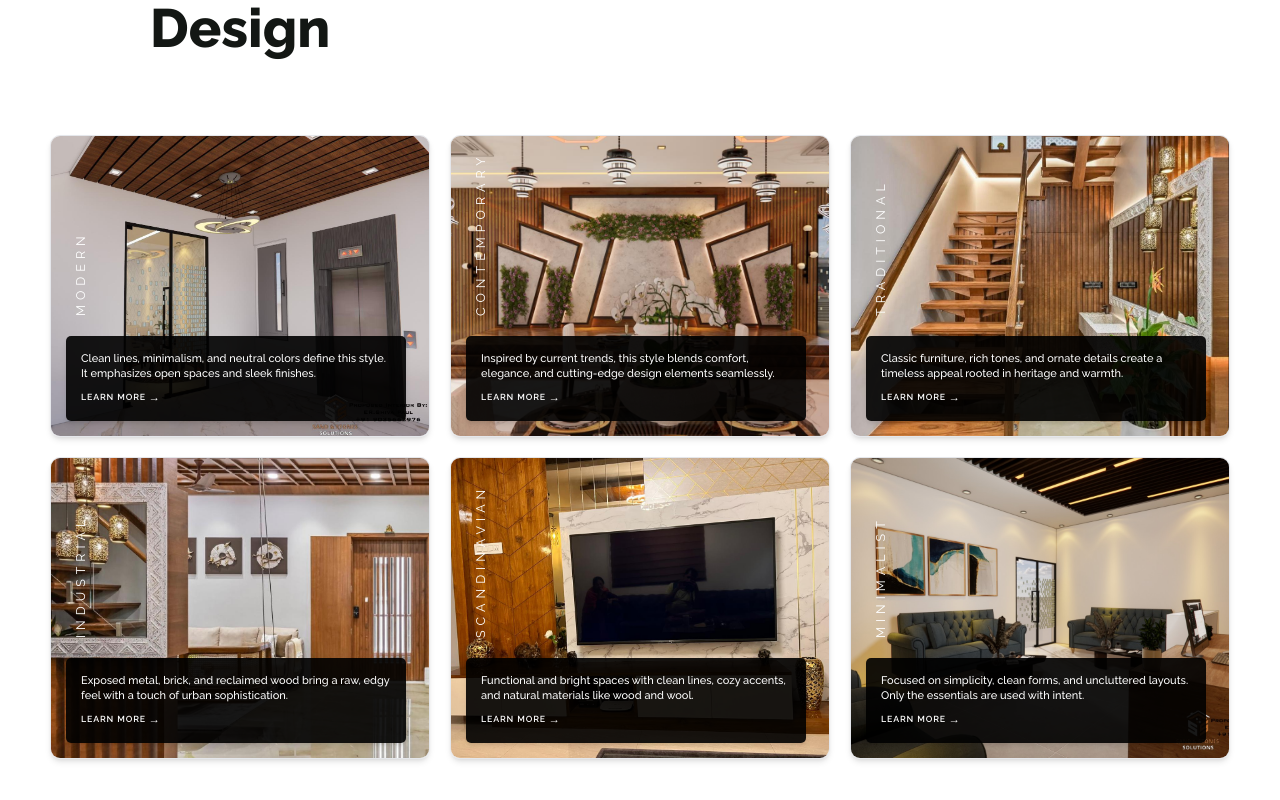
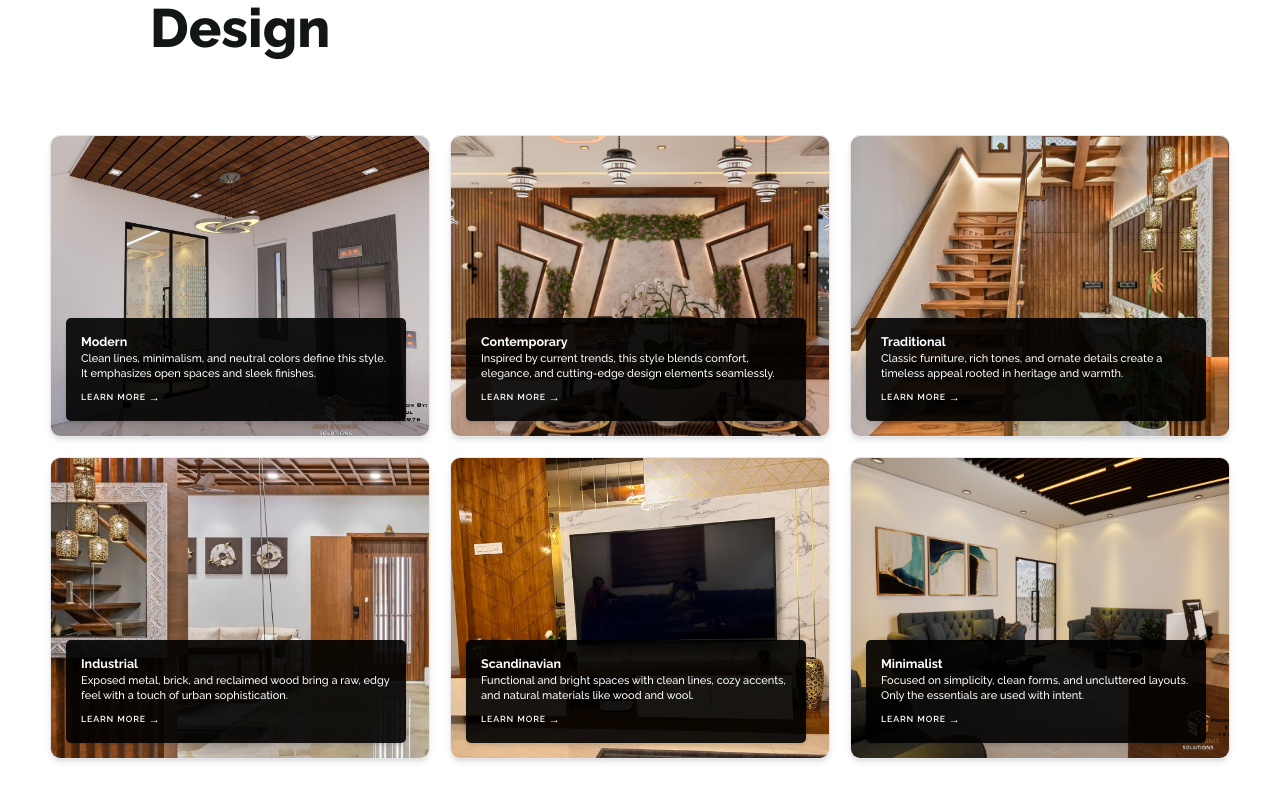
Before and after one commit to abhishek16dev/sandstone, a React (Vite) app: page /service in a window 1280 px wide. Shown: the part 640-1440 px from the top of the page. Built offline with nearby package versions, Linux system fonts and the light colour scheme.

Commit message:
code added

```diff
--- a/src/index.css
+++ b/src/index.css
@@ -32,7 +32,7 @@ body {
 
   font-family: 'Raleway', 'Manrope', sans-serif;
 
-  background-color: #ffffff;
+  background-color: transparent;
   display: flex;
   justify-content: center;
   align-items: center;
--- a/src/pages/home/Bannercomponent.jsx
+++ b/src/pages/home/Bannercomponent.jsx
@@ -1,59 +1,49 @@
-import React from 'react'
-import bannerimage from "./images/bannerbg.svg"
-import { motion, useAnimation, useInView } from "framer-motion";
+import React, { useState } from 'react';
+import bannerimage from './images/bannerbg.svg';
+import { motion } from 'framer-motion';
 import { Link } from 'react-router-dom';
+
 const Bannercomponent = () => {
+  const [loaded, setLoaded] = useState(false);
+
   return (
-    <div>
-
-  <div className="relative h-[80vh] w-full overflow-hidden bg-transparent">
-
+    <div className="relative h-[80vh] w-full overflow-hidden bg-transparent">
+      {/* Background Image */}
       <div className="absolute inset-0 z-0">
         <img
           src={bannerimage}
           alt="Interior"
-          className="w-full h-full object-cover"
+          onLoad={() => setLoaded(true)}
+          className={`w-full h-full object-cover transition-opacity duration-700 ${loaded ? 'opacity-100' : 'opacity-0'}`}
         />
       </div>
 
+      {/* Overlay appears only when image is loaded */}
+      {loaded && (
+        <div className="absolute inset-0 bg-black/60 z-10 transition-opacity duration-500"></div>
+      )}
 
-      <div className="absolute inset-0 bg-black/60 z-10"></div>
-
-
+      {/* Content */}
       <motion.div
         className="relative z-20 flex flex-col justify-center items-start h-full px-8 max-w-[1200px] mx-auto"
         initial={{ opacity: 0, y: 30 }}
         animate={{ opacity: 1, y: 0 }}
-        transition={{ duration: 0.8, ease: "easeOut" }}
+        transition={{ duration: 0.8, ease: 'easeOut' }}
       >
-        <h1 className="text-white text-[8.2rem] max-lg:text-[6rem]  font-extrabold leading-[96%] mb-4">
+        <h1 className="text-white text-[8.2rem] max-lg:text-[6rem] font-extrabold leading-[96%] mb-4">
           Modern Interior <br /> Design Studio
         </h1>
-        <p className="text-white text-[1.6rem]   max-w-[500px] mb-6 font-normal leading-[120%]">
-        Redefining interiors in Bangalore with creativity and detail for functional living and working spaces.
+        <p className="text-white text-[1.6rem] max-w-[500px] mb-6 font-normal leading-[120%]">
+          Redefining interiors in Bangalore with creativity and detail for functional living and working spaces.
         </p>
-        <Link to={"/contact"} >
-          <button className="bg-[#E3D27D] text-black px-12 py-6 rounded  transition">
-          GET STARTED
-        </button>
+        <Link to="/contact">
+          <button className="bg-[#E3D27D] text-black px-12 py-6 rounded transition">
+            GET STARTED
+          </button>
         </Link>
+      </motion.div>
+    </div>
+  );
+};
 
-      </motion.div>
-{/*
-      <motion.div
-        className="absolute bottom-[10rem] right-0 w-[50%] bg-black/80 text-white px-8 py-6"
-        initial={{ opacity: 0, y: 40 }}
-        animate={{ opacity: 1, y: 0 }}
-        transition={{ duration: 0.8, delay: 0.5 }}
-      >
-        <h2 className="text-xl text-white font-semibold">Combine Modern Bathroom</h2>
-        <p className="text-lg text-white mt-1 max-w-[600px]">
-          Lorem ipsum dolor sit amet, consectetur adipiscing elit, sed do eiusmod tempor incididunt.
-        </p>
-      </motion.div> */}
-    </div>
-    </div>
-  )
-}
-
-export default Bannercomponent
+export default Bannercomponent;
--- a/src/pages/home/Home.jsx
+++ b/src/pages/home/Home.jsx
@@ -183,7 +183,7 @@ const Home = () => {
   return (
     <div className='mt-[120px] max-lg:mt-[0]'>
 
-      <section className=''>
+      <section className=' bg-transparent'>
         <Bannercomponent />
       </section>
 
@@ -330,14 +330,14 @@ const Home = () => {
 
       {/* Grey overlay sliding in from left */}
       <div className="absolute inset-0 overflow-hidden">
-        <div className="absolute inset-0 bg-gray-900 bg-opacity-50 -translate-x-full group-hover:translate-x-0 transition-transform duration-500 ease-in-out z-10"></div>
+        <div className="absolute inset-0 bg-gray-900 bg-opacity-80 -translate-x-full group-hover:translate-x-0 transition-transform duration-500 ease-in-out z-10"></div>
 
-        {/* Vertical project title */}
-        <div className="absolute top-[60%] left-[3rem] transform -translate-y-1/2 rotate-[-90deg] origin-left z-20">
-          <h3 className="text-white text-xl font-normal tracking-[0.5rem] uppercase">
-            {project.title}
-          </h3>
-        </div>
+     <div className="absolute top-[55%] left-[3rem] transform -translate-y-1/2 rotate-[-90deg] origin-left z-20 hidden group-hover:block transition-opacity duration-300">
+  <h3 className="text-white text-xl font-normal tracking-[0.5rem] uppercase">
+    {project.title}
+  </h3>
+</div>
+
 
       </div>
 
@@ -350,6 +350,9 @@ const Home = () => {
         className="absolute inset-0 flex items-end z-30"
       >
         <div className="bg-black bg-opacity-90 p-6 m-6 rounded-lg w-[90%] shadow-md">
+          <h3 className="text-white text-xl  font-bold ">
+    {project.title}
+  </h3>
           <p className="text-white text-[1.1rem] leading-snug font-medium mb-3">
             {project.desc}
           </p>
@@ -364,6 +367,9 @@ const Home = () => {
     </motion.div>
   ))}
 </div>
+
+
+
       <section className="whitegrid w-[full]    ">
 
         <div className='pl-[15rem]   text-center pr-[15rem] pt-[16rem] pb-[10rem] max-lg:pl-[2rem] max-lg:pr-[2rem]  '>
--- a/src/pages/services/Services.jsx
+++ b/src/pages/services/Services.jsx
@@ -280,6 +280,7 @@ const projects = [
                         </motion.div>
                     ))}
                 </div> */}
+
 <div className="cursor-pointer grid grid-cols-1 sm:grid-cols-2 md:grid-cols-3 gap-8 px-4 py-10 max-w-[1200px] mx-auto">
   {projects.map((project) => (
     <motion.div
@@ -299,14 +300,15 @@ const projects = [
 
       {/* Grey overlay sliding in from left */}
       <div className="absolute inset-0 overflow-hidden">
-        <div className="absolute inset-0 bg-gray-900 bg-opacity-50 -translate-x-full group-hover:translate-x-0 transition-transform duration-500 ease-in-out z-10"></div>
+        <div className="absolute inset-0 bg-gray-900 bg-opacity-80 -translate-x-full group-hover:translate-x-0 transition-transform duration-500 ease-in-out z-10"></div>
 
-        {/* Vertical project title */}
-        <div className="absolute top-[60%] left-[3rem] transform -translate-y-1/2 rotate-[-90deg] origin-left z-20">
-          <h3 className="text-white text-xl font-normal tracking-[0.5rem] uppercase">
-            {project.title}
-          </h3>
-        </div>
+     <div className="absolute top-[55%] left-[3rem] transform -translate-y-1/2 rotate-[-90deg] origin-left z-20 hidden group-hover:block transition-opacity duration-300">
+  <h3 className="text-white text-xl font-normal tracking-[0.5rem] uppercase">
+    {project.title}
+  </h3>
+</div>
+
+
       </div>
 
       {/* Info panel: now animated from bottom to top initially */}
@@ -318,6 +320,9 @@ const projects = [
         className="absolute inset-0 flex items-end z-30"
       >
         <div className="bg-black bg-opacity-90 p-6 m-6 rounded-lg w-[90%] shadow-md">
+          <h3 className="text-white text-xl  font-bold ">
+    {project.title}
+  </h3>
           <p className="text-white text-[1.1rem] leading-snug font-medium mb-3">
             {project.desc}
           </p>
@@ -332,6 +337,7 @@ const projects = [
     </motion.div>
   ))}
 </div>
+
 
 
 
```
